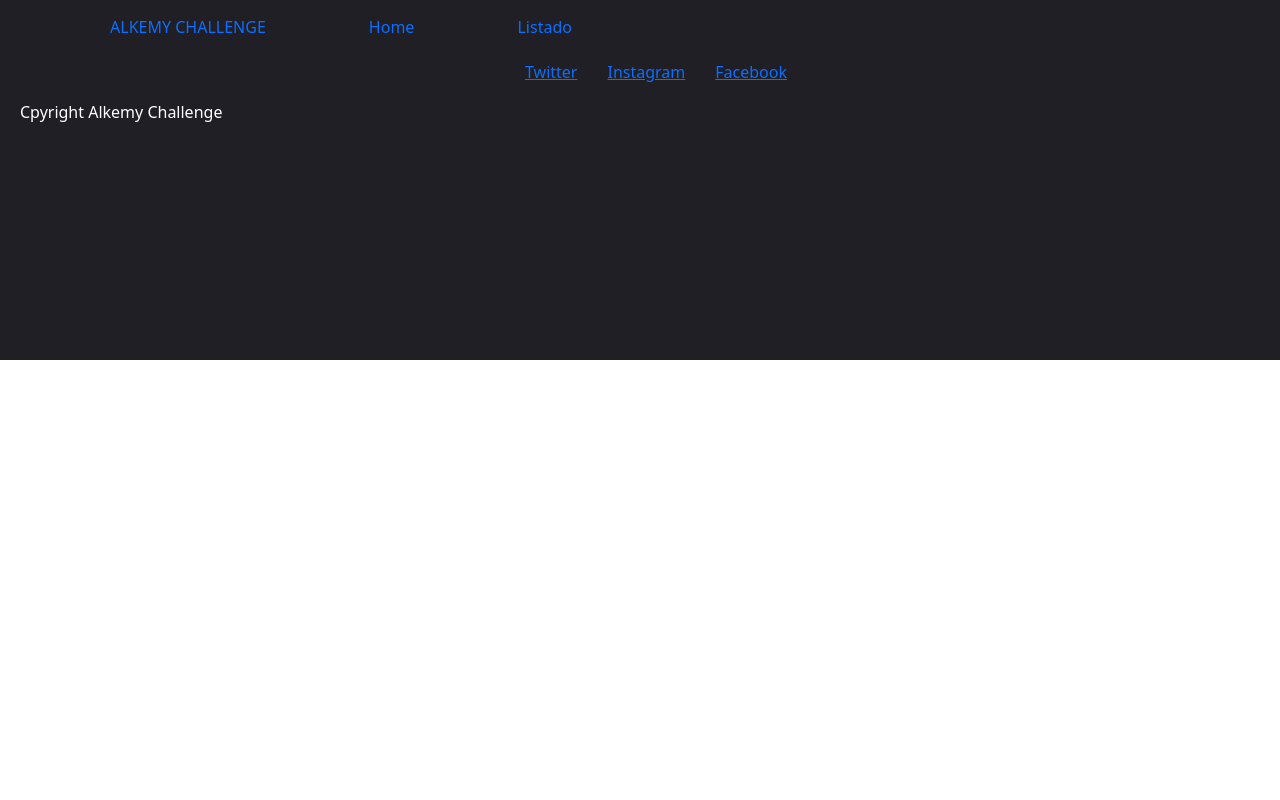
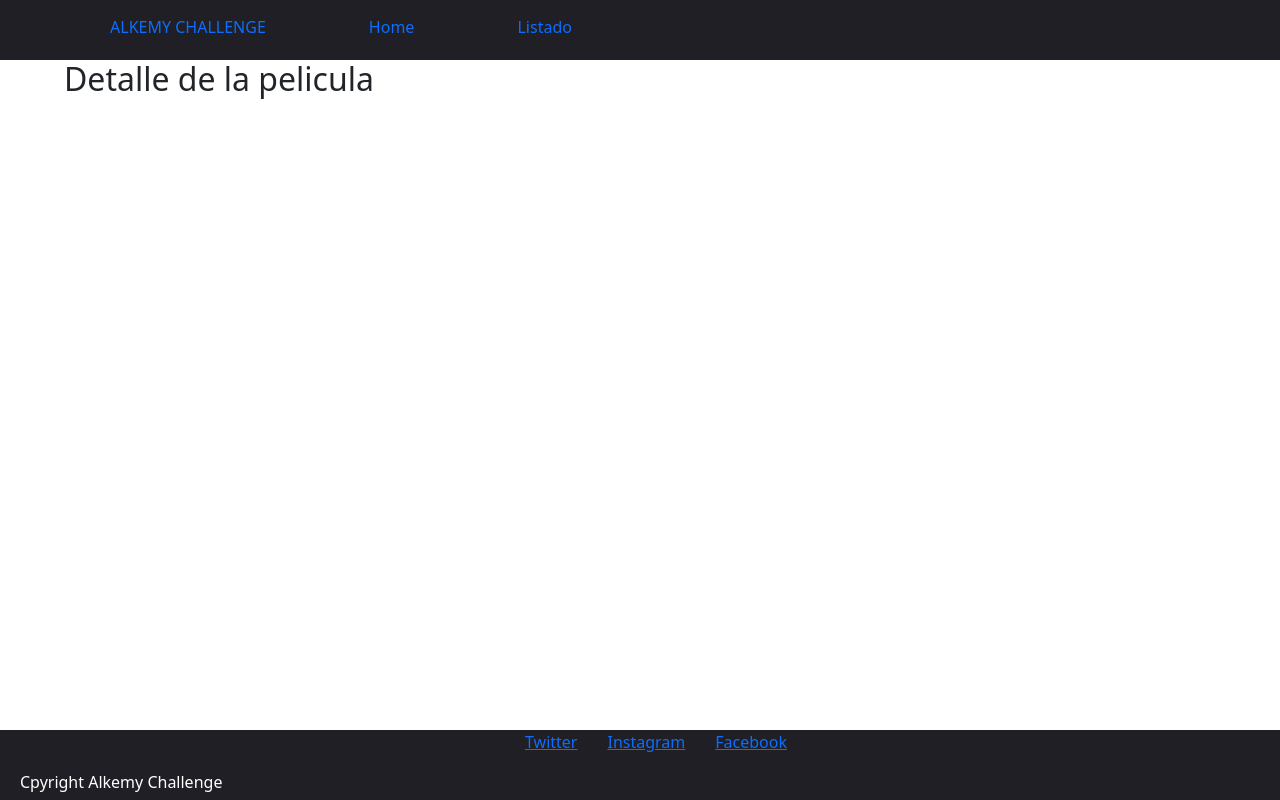
Before and after one commit to santiagozibecchi/Alkemy-challenge, a React (Create React App) app: page /detalle in a window 1280 px wide. Built offline with nearby package versions, Linux system fonts and the light colour scheme.

Commit message:
pasando query dinamico a la url

```diff
--- a/src/App.jsx
+++ b/src/App.jsx
@@ -1,14 +1,18 @@
 import React from "react";
-import { Route, Routes } from "react-router-dom";
+import { Route, Routes, useParams } from "react-router-dom";
 import Login from "./components/Login";
 import ListApp from "./components/ListApp";
 import Header from "./components/Header";
 import Footer from "./components/Footer";
+import Detalle from "./components/Detalle";
 
 // Styles
 import styles from "./css/App.module.css";
 
 const App = () => {
+
+   useParams()
+
    return (
       <div>
          <Header />
@@ -16,6 +20,7 @@ const App = () => {
             <Routes>
                <Route path="/" element={<Login />} />
                <Route path="/listado" element={<ListApp />} />
+               <Route path={`/detalle`} element={<Detalle />} />
             </Routes>
          </div>
          <Footer />
--- /dev/null
+++ b/src/components/Detalle.jsx
@@ -0,0 +1,12 @@
+import React from "react";
+
+const Detalle = () => {
+
+   return (
+      <>
+         <h2>Detalle de la pelicula</h2>
+      </>
+   );
+};
+
+export default Detalle;
--- a/src/components/ListApp.jsx
+++ b/src/components/ListApp.jsx
@@ -50,7 +50,10 @@ const ListApp = () => {
                         <p className="card-text text-dark">
                            {movie.overview.slice(0, 50)}...
                         </p>
-                        <Link href="/" className="btn btn-primary">
+                        <Link
+                           to={`/detalle?movieID=${movie.id}`}
+                           className="btn btn-primary"
+                        >
                            View Details
                         </Link>
                      </div>
--- a/src/css/App.module.css
+++ b/src/css/App.module.css
@@ -1,6 +1,11 @@
+html {
+   position: relative;
+}
+
 body {
    margin: 0;
    padding: 0;
+   padding-bottom: 100px;
 }
 
 .container {
--- a/src/css/Footer.module.css
+++ b/src/css/Footer.module.css
@@ -1,10 +1,9 @@
 .footer {
-   /* position: absolute; */
-   height: calc(100vh - 500px);
-   width: 100vw;
+   position: fixed;
+   height: 70px;
+   width: 100%;
+   background-color: rgb(31, 31, 37);
    bottom: 0;
-   left: 0;
-   background-color: rgb(31, 31, 37);
 }
 
 ul {
```
